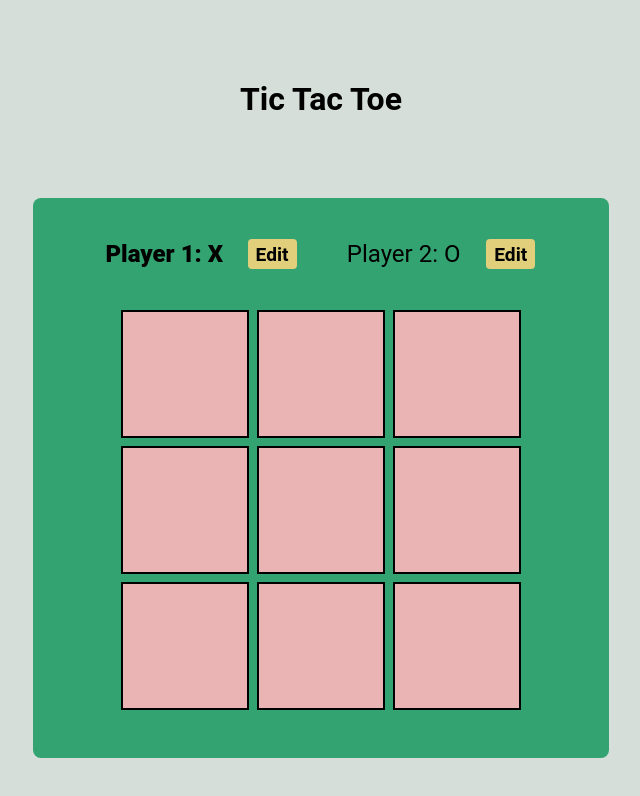
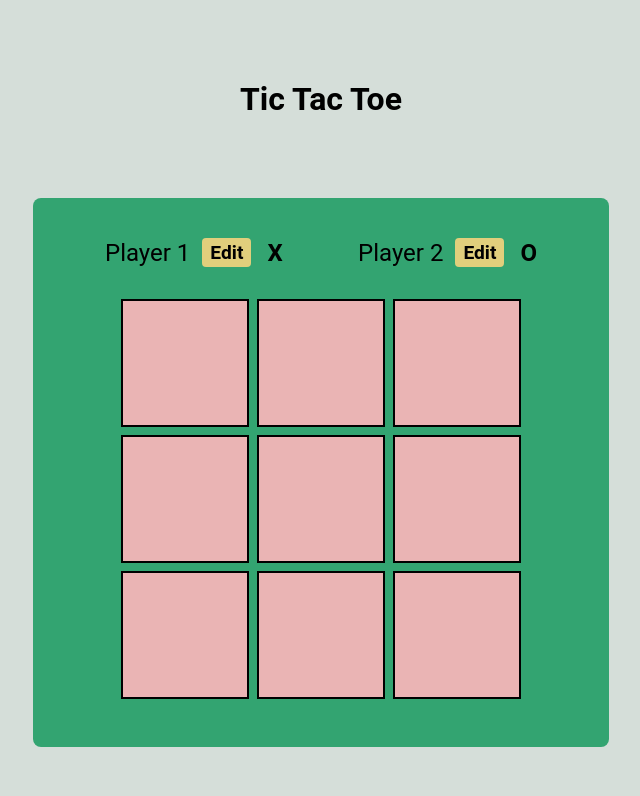
Before and after one commit to OskarsKoleda/tic-tac-toe, a React (Vite) app: page / in a window 1280 px wide. Shown: the top 796 px of the page, without its empty margins (319-959 px from the left). Built offline with nearby package versions, Linux system fonts and the light colour scheme.

Commit message:
add header component to move code from app component

```diff
--- a/src/App.tsx
+++ b/src/App.tsx
@@ -2,18 +2,17 @@ import { useMemo, useState } from "react";
 import { createPortal } from "react-dom";
 import { GameBoard } from "./components/gameBoard/gameBoard.tsx";
 import { GameOver } from "./components/gameOver/gameOver.tsx";
+import { Header } from "./components/header/header.tsx";
 import { Log } from "./components/log/log.tsx";
-import { Player } from "./components/player/player.tsx";
 import { initialGameBoard } from "./constants/constants.ts";
-import type { PlayerSymbol, Turns } from "./constants/types.ts";
+import type { Players, PlayerSymbol, Turns } from "./constants/types.ts";
 import { PlayerSymbols } from "./constants/types.ts";
 import styles from "./styles.module.css";
 import { checkWinner, deriveActivePlayer } from "./utils/utils.ts";
 
 const App = () => {
   const [gameTurns, setGameTurns] = useState<Turns>([]);
-  const currentPlayer = deriveActivePlayer(gameTurns);
-  const [players, setPlayers] = useState({
+  const [players, setPlayers] = useState<Players>({
     [PlayerSymbols.X]: "Player 1",
     [PlayerSymbols.O]: "Player 2",
   });
@@ -77,20 +76,7 @@ const App = () => {
     <div className={styles.appContainer}>
       <h1 className={styles.header}>Tic Tac Toe</h1>
       <div className={styles.gameContainerStyles}>
-        <ol className={styles.playersContainer}>
-          <Player
-            name={players[PlayerSymbols.X]}
-            symbol={PlayerSymbols.X}
-            isActive={currentPlayer === PlayerSymbols.X}
-            onChangeName={handlePlayerNameChange}
-          />
-          <Player
-            name={players[PlayerSymbols.O]}
-            symbol={PlayerSymbols.O}
-            isActive={currentPlayer === PlayerSymbols.O}
-            onChangeName={handlePlayerNameChange}
-          />
-        </ol>
+        <Header players={players} onNameChange={handlePlayerNameChange} />
         <GameBoard turns={gameBoard} handleSelectSquare={handleSelectSquare} />
       </div>
       <Log turns={gameTurns} />
--- /dev/null
+++ b/src/components/editableInputField/editableInputField.tsx
@@ -0,0 +1,49 @@
+import * as React from "react";
+import { useState } from "react";
+import styles from "./styles.module.css";
+
+interface EditableInputFieldProps {
+  value: string;
+  onInputChange?: (playerName: string) => void;
+}
+
+export const EditableInputField = React.memo(function EditableInputField({
+  value: name,
+  onInputChange,
+}: EditableInputFieldProps) {
+  const [playerName, setPlayerName] = useState(name);
+  const [nameEditMode, setNameEditMode] = useState(false);
+
+  const handleKeyDown = (event: React.KeyboardEvent<HTMLInputElement>) => {
+    if (event.key === "Enter") {
+      setNameEditMode(false);
+      onInputChange?.(playerName);
+    }
+  };
+
+  const handleButtonClick = () => {
+    if (!nameEditMode) {
+      setNameEditMode(true);
+    } else {
+      setNameEditMode(false);
+      onInputChange?.(playerName);
+    }
+  };
+
+  return (
+    <div className={styles.player}>
+      {nameEditMode ? (
+        <input
+          type="text"
+          value={playerName}
+          onChange={(e) => setPlayerName(e.target.value)}
+          onKeyDown={handleKeyDown}
+        />
+      ) : (
+        <span>{playerName}</span>
+      )}
+
+      <button onClick={handleButtonClick}>{nameEditMode ? "Save" : "Edit"}</button>
+    </div>
+  );
+});
--- /dev/null
+++ b/src/components/editableInputField/styles.module.css
@@ -0,0 +1,6 @@
+.player {
+  display: flex;
+  align-items: center;
+  gap: 0.75rem;
+  font-size: 1.5rem;
+}
--- /dev/null
+++ b/src/components/header/header.tsx
@@ -0,0 +1,31 @@
+import type { Players, PlayerSymbol } from "../../constants/types";
+import { PlayerSymbols } from "../../constants/types";
+import { EditableInputField } from "../editableInputField/editableInputField";
+import styles from "./styles.module.css";
+
+interface HeaderProps {
+  players: Players;
+  onNameChange: (symbol: PlayerSymbol, playerName: string) => void;
+}
+
+export const Header = ({ players, onNameChange }: HeaderProps) => {
+  return (
+    <div className={styles.playersContainer}>
+      <div className={styles.inputFieldContainer}>
+        <EditableInputField
+          value={players[PlayerSymbols.X]}
+          onInputChange={(newName) => onNameChange(PlayerSymbols.X, newName)}
+        />
+        <b>{PlayerSymbols.X}</b>
+      </div>
+
+      <div className={styles.inputFieldContainer}>
+        <EditableInputField
+          value={players[PlayerSymbols.O]}
+          onInputChange={(newName) => onNameChange(PlayerSymbols.O, newName)}
+        />
+        <b>{PlayerSymbols.O}</b>
+      </div>
+    </div>
+  );
+};
--- /dev/null
+++ b/src/components/header/styles.module.css
@@ -0,0 +1,15 @@
+.playersContainer {
+  display: flex;
+  justify-content: space-between;
+  margin: 1.5rem 1.5rem 2rem 1.5rem;
+
+  b {
+    font-size: 1.5rem;
+  }
+}
+
+.inputFieldContainer {
+  display: flex;
+  align-items: center;
+  gap: 1rem;
+}
--- a/src/components/player/player.tsx
+++ /dev/null
@@ -1,56 +0,0 @@
-import { useState } from "react";
-import * as React from "react";
-import type { PlayerSymbol } from "../../constants/types.ts";
-import styles from "./styles.module.css";
-
-type PlayerProps = {
-  name: string;
-  symbol: PlayerSymbol;
-  isActive: boolean;
-  onChangeName: (symbol: PlayerSymbol, playerName: string) => void;
-};
-
-export const Player = React.memo(function Player({
-  name,
-  symbol,
-  isActive,
-  onChangeName,
-}: PlayerProps) {
-  const [playerName, setPlayerName] = useState(name);
-  const [nameEditMode, setNameEditMode] = useState(false);
-
-  function handleKeyDown(e: React.KeyboardEvent<HTMLInputElement>) {
-    if (e.key === "Enter") {
-      setNameEditMode(false);
-      onChangeName(symbol, playerName);
-    }
-  }
-
-  function handleButtonClick() {
-    if (!nameEditMode) {
-      setNameEditMode(true);
-    } else {
-      setNameEditMode(false);
-      onChangeName(symbol, playerName);
-    }
-  }
-
-  return (
-    <div className={`${styles.player} ${isActive ? styles.active : ""}`}>
-      {nameEditMode ? (
-        <input
-          type="text"
-          value={playerName}
-          onChange={(e) => setPlayerName(e.target.value)}
-          onKeyDown={handleKeyDown}
-        />
-      ) : (
-        <span>
-          {playerName}: {symbol}
-        </span>
-      )}
-
-      <button onClick={handleButtonClick}>{nameEditMode ? "Save" : "Edit"}</button>
-    </div>
-  );
-});
--- a/src/components/player/styles.module.css
+++ /dev/null
@@ -1,11 +0,0 @@
-.player {
-    display: flex;
-    align-items: center;
-    justify-content: space-evenly;
-    width: 100%;
-    font-size: 1.5rem;
-}
-
-.active {
-    font-weight: 800;
-}
--- a/src/constants/types.ts
+++ b/src/constants/types.ts
@@ -9,13 +9,20 @@ export const PlayerSymbols: Record<PlayerSymbol, PlayerSymbol> = {
   O: "O",
 };
 
+export interface Players {
+  [PlayerSymbols.X]: string;
+  [PlayerSymbols.O]: string;
+}
+
 export interface Turn {
-  square: {
-    row: number;
-    col: number;
-  };
+  square: SquarePosition;
   playerSymbol: PlayerSymbol;
   playerName: string;
 }
 
+interface SquarePosition {
+  row: number;
+  col: number;
+}
+
 export type Turns = Array<Turn>;
--- a/src/styles.module.css
+++ b/src/styles.module.css
@@ -1,5 +1,5 @@
 .header {
-  margin-top: 5rem;
+  margin: 5rem;
 }
 
 .appContainer {
@@ -16,18 +16,9 @@
   flex-direction: column;
   min-width: 35rem;
   width: 45%;
-  margin-top: 5rem;
   padding: 1rem 3rem 3rem 3rem;
   border-radius: 0.5rem;
   background-color: #33a471;
-}
-
-.playersContainer {
-  display: flex;
-  align-items: center;
-  justify-content: space-between;
-  height: 5rem;
-  margin-bottom: 1rem;
 }
 
 button {
```
